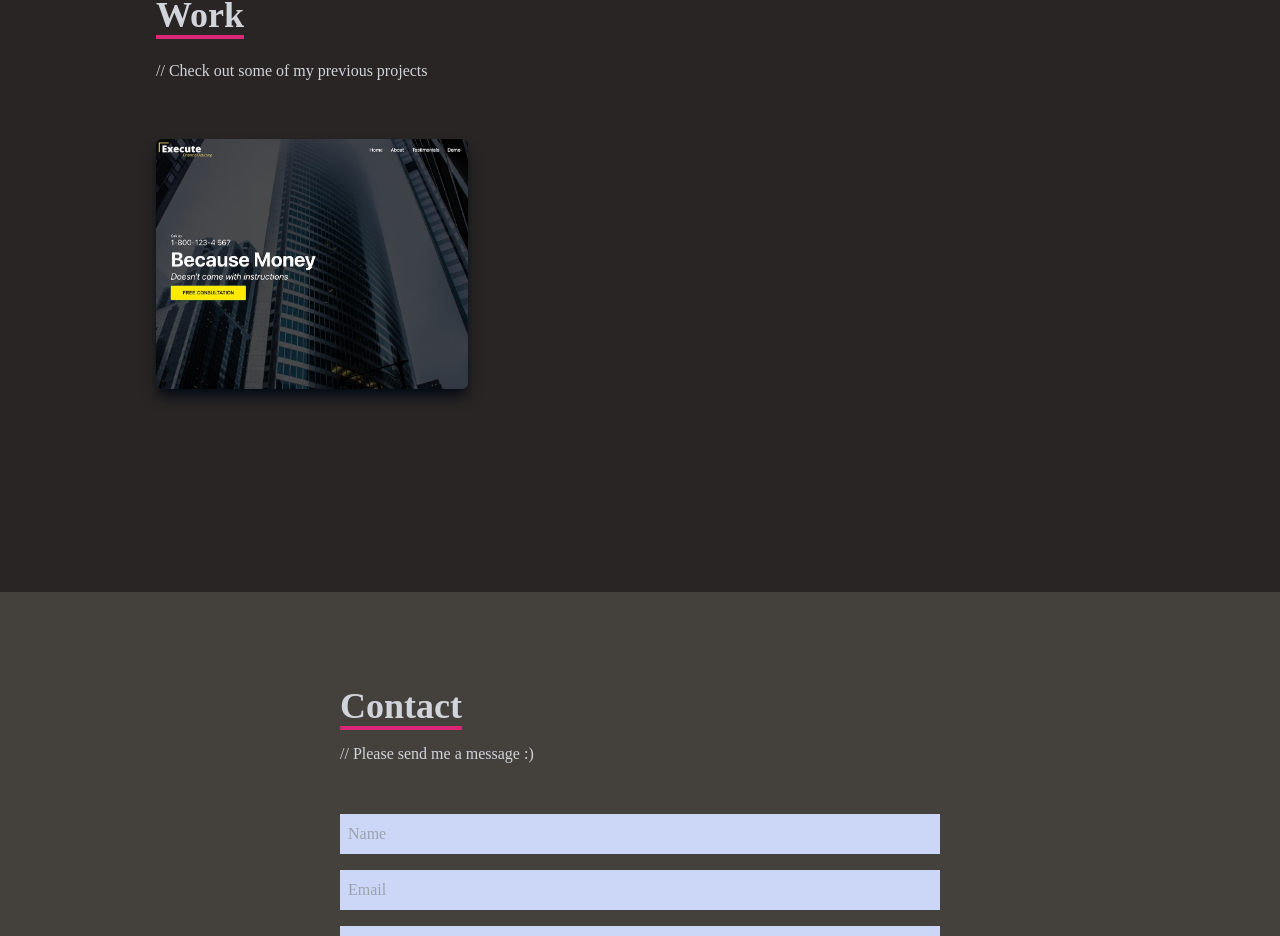
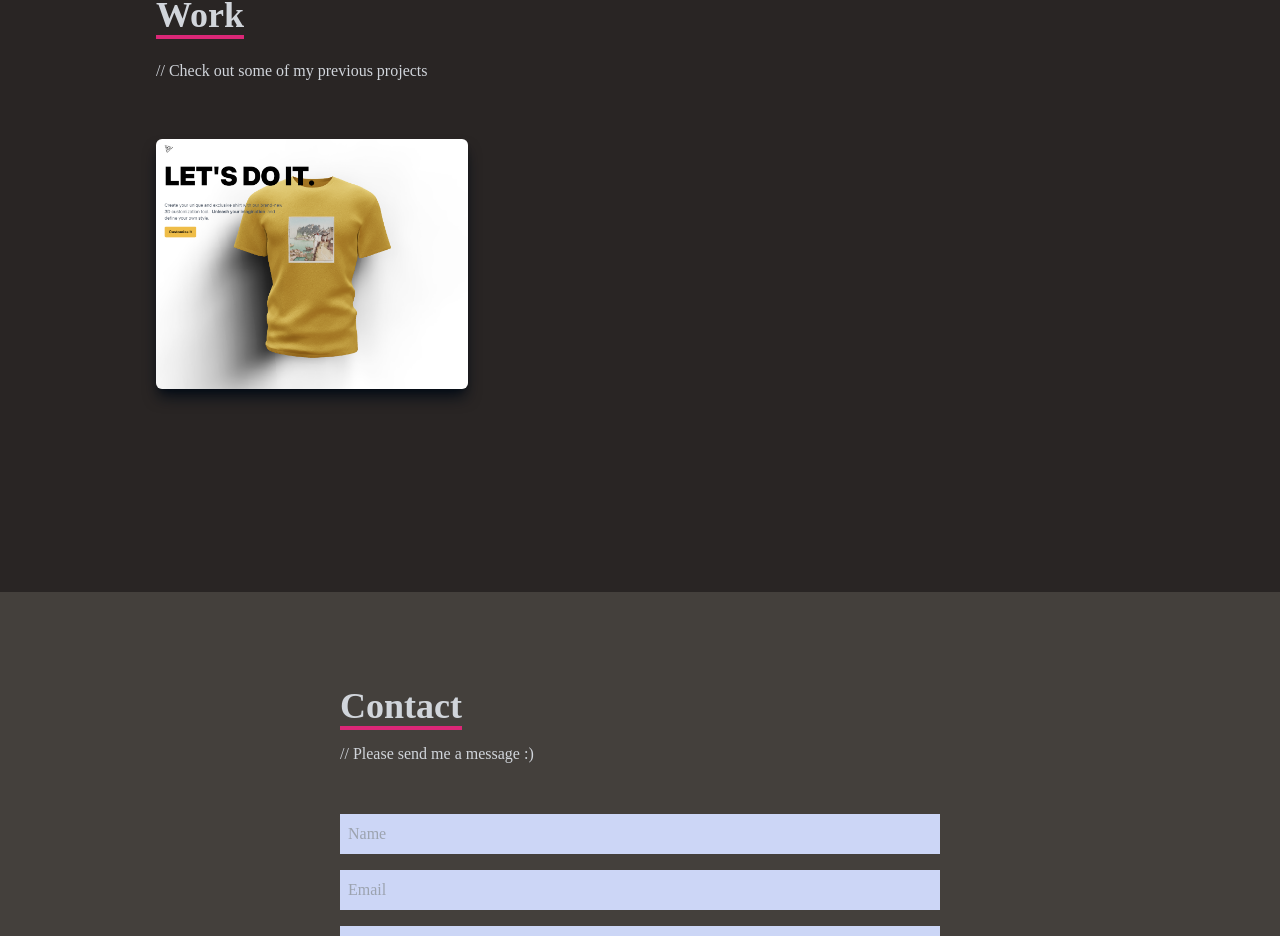
Before and after one commit to andrejs-is-on-the-computer/23-12-13-rcttwd-pf, a React (Create React App) app in the folder 1223-portfolio/: page / in a window 1280 px wide. Shown: the part 2608-3544 px from the top of the page. Built offline with nearby package versions, Linux system fonts and the light colour scheme.

Commit message:
added ai shirt

```diff
--- a/1223-portfolio/src/components/Navbar.jsx
+++ b/1223-portfolio/src/components/Navbar.jsx
@@ -19,7 +19,7 @@ const Navbar = () => {
 
         {/* Menu */}
         <ul className='hidden md:flex justify-center'>
-            <li className="my-auto text-center hover:bg-pink-600">
+            <li className="text-center hover:bg-pink-600">
             <Link
                 to="home"
                 smooth={true}
--- a/1223-portfolio/src/components/Work.jsx
+++ b/1223-portfolio/src/components/Work.jsx
@@ -2,6 +2,7 @@ import React from 'react'
 
 import WorkImg from '../assets/projects/workImg.jpeg'
 import realEstate from '../assets/projects/realestate.jpg'
+import aiShirt from '../assets/projects/aitshirt_square.png'
 
 const Work = () => {
   return (
@@ -23,7 +24,7 @@ const Work = () => {
                 {/* Grid Item */}
                 <div
                     className='shadow-lg shadow-[#040c16] group container rounded-md flex justify-center items-center mx-auto content-div'
-                    style={{backgroundImage: `url(${WorkImg})`}}
+                    style={{backgroundImage: `url(${aiShirt})`}}
                 >
 
                     {/* Hover effects */}
@@ -32,10 +33,10 @@ const Work = () => {
                             React JS Application
                         </span>
                         <div className='pt-8 text-center'>
-                            <a href="/">
+                            <a href="https://teal-bublanina-352d32.netlify.app" target="_blank">
                                 <button className='text-center rounded-lg px-4 py-3 m-2 bg-white text-gray-700 font-bold text-lg'>Demo</button>
                             </a>
-                            <a href="/">
+                            <a href="https://github.com/andrejs-is-on-the-computer/AI-tshirt-designer--react-3js" target="_blank">
                                 <button className='text-center rounded-lg px-4 py-3 m-2 bg-white text-gray-700 font-bold text-lg'>Code</button>
                             </a>
                         </div>
```
Also changed, not shown: 1223-portfolio/src/assets/projects/aitshirt_square.png (added).
